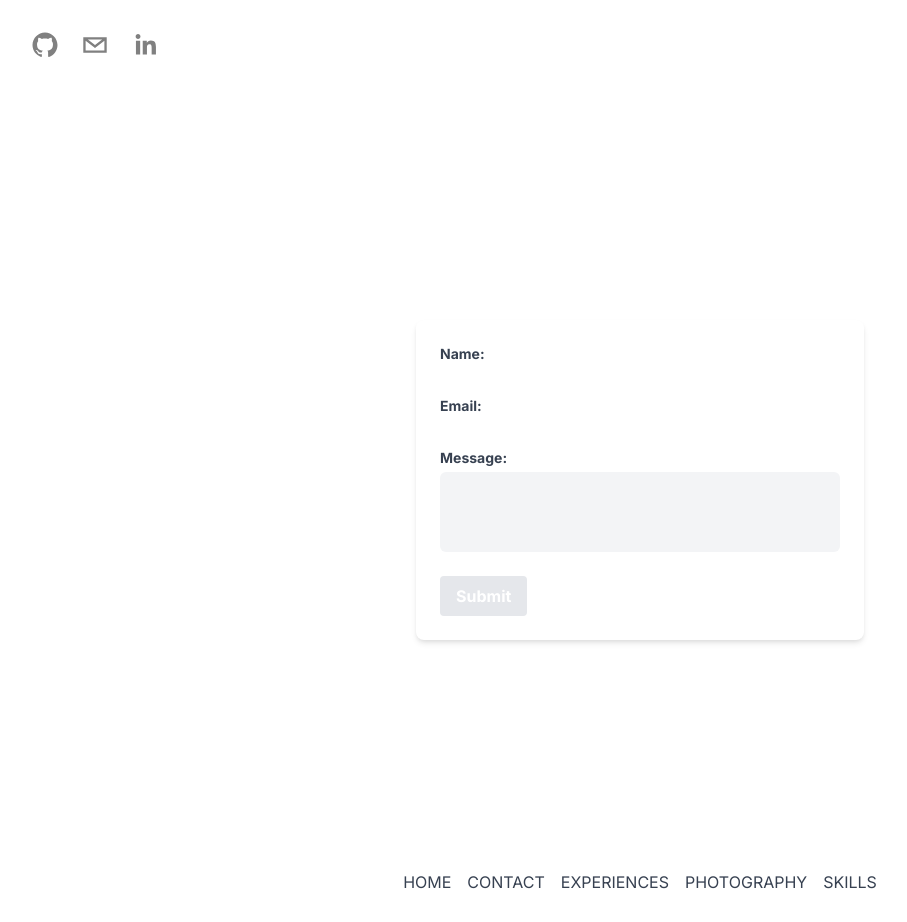
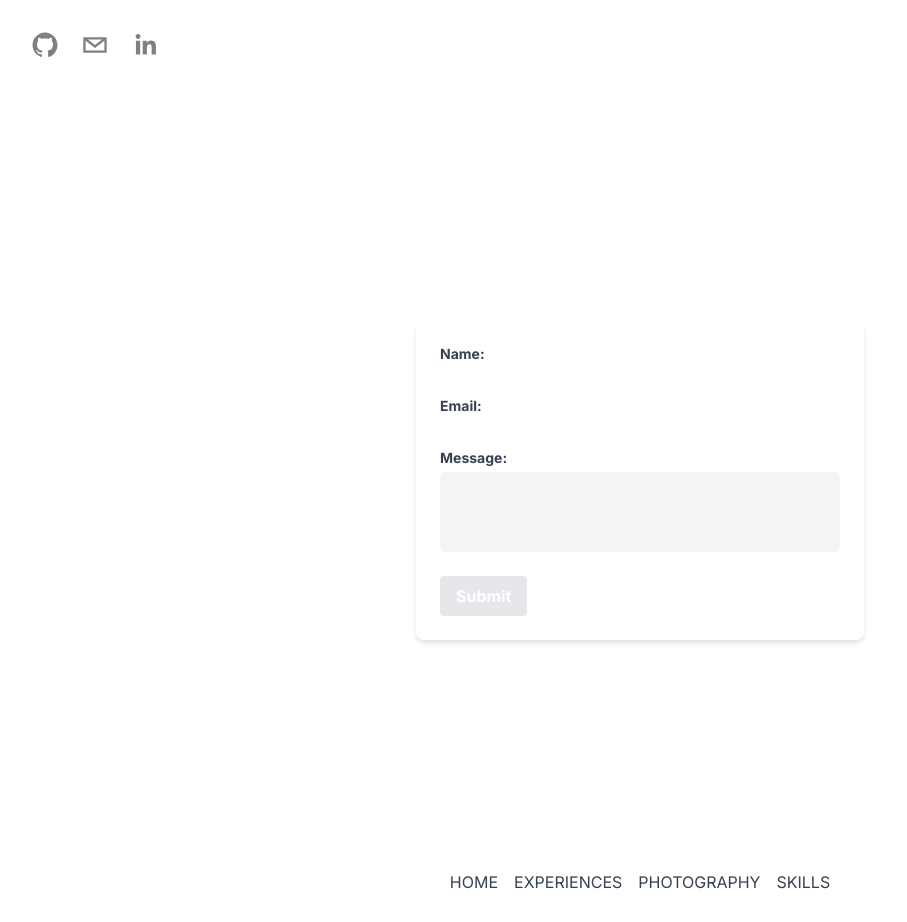
Before and after one commit to trble91/portfolio-new, a Next.js app: page /Contact in a window 1280 px wide. Shown: the whole page, without its empty margins (0-907 px from the left). Built offline with nearby package versions, Linux system fonts and the light colour scheme.

Commit message:
removes tab

```diff
--- a/Components/Navbar.jsx
+++ b/Components/Navbar.jsx
@@ -7,7 +7,7 @@ export default function Navbar() {
   return (
     <nav className="relative absolute space-x-4 space-y-8 text-center p-5 uppercase mb-2 -mt-10 tracking-[10px] text-gray-700">
       <Link href="/">Home</Link>
-      <Link href="/Contact">Contact</Link>
+      {/* <Link href="/Contact">Contact</Link> */}
       <Link href="/Experiences">Experiences</Link>
       <Link href="/Photography">Photography</Link>
       <Link href="/Skills">Skills</Link>
```
